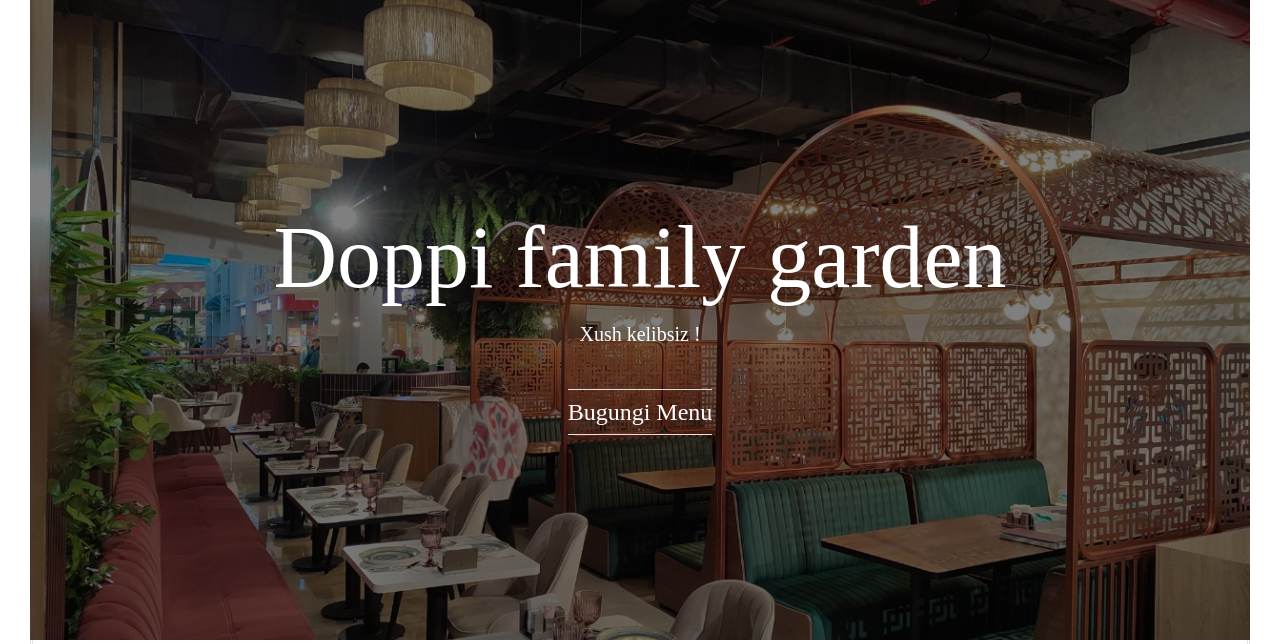
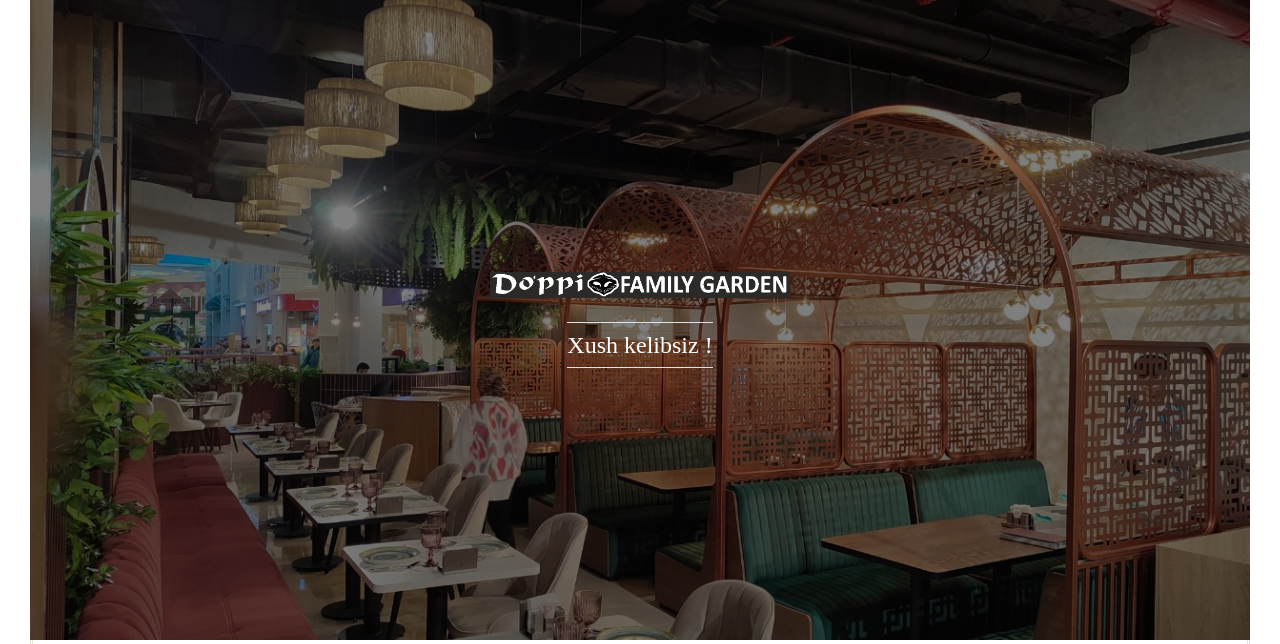
Before and after one commit to ALISHERpy/QR_menu, a Django app: page / in a window 1280 px wide. Shown: the part 73-717 px from the top of the page. Run offline with Django 5.2, Linux system fonts and the light colour scheme; data comes from the database, SQL or seed files in the repository; some libraries are stand-ins or nearby versions; some web fonts are replaced.

Commit message:
doppi-logo

```diff
--- a/templates/base.html
+++ b/templates/base.html
@@ -32,9 +32,11 @@
 
     <div class="block hero1 my-auto" style="background-image:url({% static 'background/hero3.jpg' %});">
         <div class="container-fluid text-center">
-            <h1 class="display-2 text-white">Doppi family garden</h1>
-            <p class="lead text-white">Xush kelibsiz !</p>
-            <a href="#menu" class="btn-text lead d-inline-block text-white border-top border-bottom mt-4 pt-1 pb-1">Bugungi Menu</a>
+             <img src="{% static 'background/logo.png' %}" alt="Doppi Family Garden" class="img-fluid" style="max-width: 300px;">
+{#            <h1 class="display-2 text-white">Doppi family garden</h1>#}
+            <br>
+{#            <p class="lead text-white">Xush kelibsiz !</p>#}
+            <a href="#menu" class="btn-text lead d-inline-block text-white border-top border-bottom mt-4 pt-1 pb-1">Xush kelibsiz !</a>
         </div>
     </div>
 
```
Also changed, not shown: static/background/logo.png (added).
